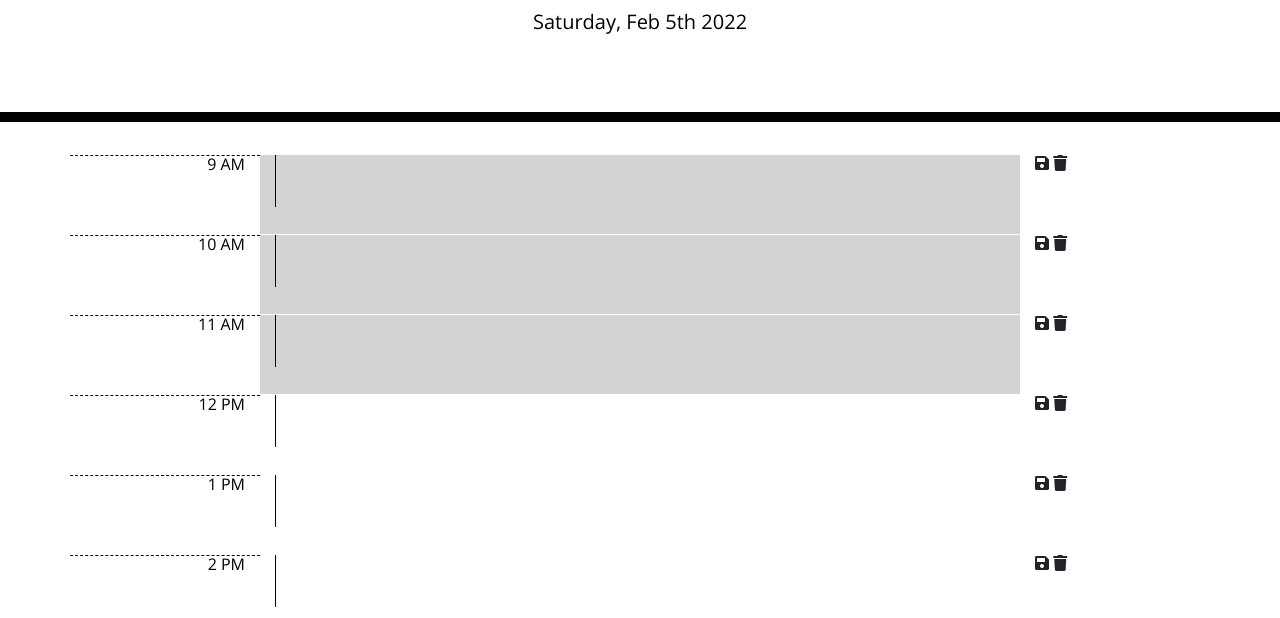
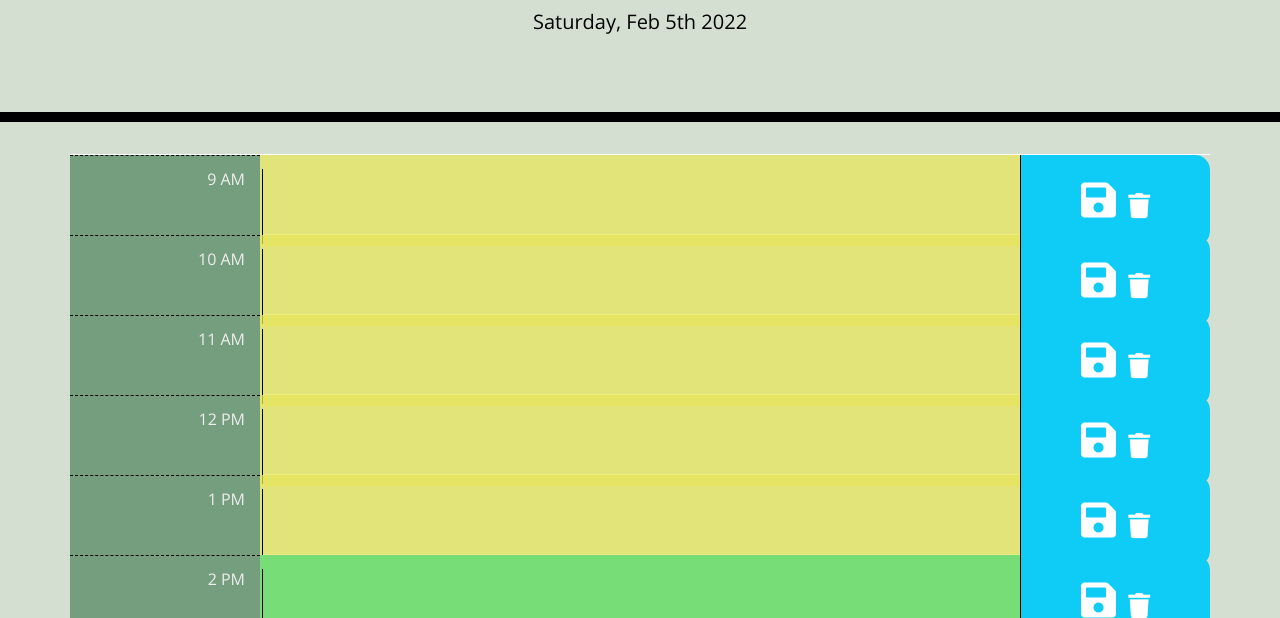
Before and after one commit to Clos01/Schedule-Your-Day-App, a plain HTML site: page Develop/index.html in a window 1280 px wide. Shown: the part 182-800 px from the top of the page. Drawn offline with nearby package versions, Linux system fonts and the light colour scheme.

Commit message:
updatded and finished style css debugged my code for js because 12 and one werent working properly

```diff
--- a/Develop/js/script.js
+++ b/Develop/js/script.js
@@ -56,7 +56,7 @@ let auditTime = function (){
     if (moment().isBetween(hour10, hour11)){
         $("#timeblock10").addClass("present");
     }
-    else if (moment().isAfter(hour10)){
+    else if (moment().isAfter(hour11)){
         $("#timeblock10").addClass("past");
     }
     else {
@@ -66,37 +66,39 @@ let auditTime = function (){
     if (moment().isBetween(hour11, hour12)){
         $("#timeblock11").addClass("present");
     }
-    else if (moment().isAfter(hour11)){
+    else if (moment().isAfter(hour12)){
         $("#timeblock11").addClass("past");
     }
     else {
         $("#timeblock11").addClass("future");
     }
     //Audit hour 12
-    if (moment().isBetween(hour12, hour13)){
+    if (moment().isBetween(hour12, hour13)) {
         $("#timeblock12").addClass("present");
     }
-    else if (moment().isAfter(hour12)){
-        $("#timeblock12").addClass(past);
+    else if (moment().isAfter(hour13)) {
+        $("#timeblock12").addClass("past");
     }
     else {
-        $("timeblock12").addClass("future");
+        $("#timeblock12").addClass("future");
     }
+
     //Audit hour 13
-    if (moment().isBetween(hour13, hour14)){
+    if (moment().isBetween(hour13, hour14)) {
         $("#timeblock13").addClass("present");
     }
-    else if (moment().isAfter(hour13)){
-        $("timeblock13").addClass("past");
+    else if (moment().isAfter(hour14)) {
+        $("#timeblock13").addClass("past");
     }
     else {
         $("#timeblock13").addClass("future");
     }
+
     //Audit hour 14
     if (moment().isBetween(hour14, hour15)){
         $("timeblock14").addClass("present");
     }
-    else if (moment().isAfter(hour14)){
+    else if (moment().isAfter(hour15)){
         $("#timeblock14").addClass("past");
     }
     else{
@@ -106,7 +108,7 @@ let auditTime = function (){
     if (moment().isBetween(hour15, hour16)){
         $("#timeblock15").addClass("present");
     }
-    else if (moment().isAfter(hour15)){
+    else if (moment().isAfter(hour16)){
         $("#timeblock15").addClass("past");
     }
     else {
@@ -116,7 +118,7 @@ let auditTime = function (){
     if (moment().isBetween(hour16, hour17)){
         $("#timeblock16").addClass("present");
     }
-    else if (moment().isAfter(hour15)){
+    else if (moment().isAfter(hour17)){
         $("#timeblock16").addClass("past");
     }
     else{
@@ -125,7 +127,7 @@ let auditTime = function (){
     if (moment().isBetween(hour16, hour17)){
         $("#timeblock16").addClass("present");
     }
-    else if (moment().isAfter(hour16)){
+    else if (moment().isAfter(hour18)){
         $("#timeblock16").addClass("past");
     }
     else {
--- a/Develop/style.css
+++ b/Develop/style.css
@@ -2,6 +2,7 @@ body {
     font-family: 'Open Sans', sans-serif;
     font-size: 16px;
     line-height: 1;
+    background-color: #d4dfd2;
   }
 
   textarea{
@@ -20,7 +21,11 @@ body {
     border-radius: 0;
     border-bottom: 10px solid black;
   }
-
+  ul.event-group {
+    min-height: 75px;
+    margin: 0;
+    list-style-type: none;
+  }
   .description{
     white-space: pre-wrap;
   }
@@ -28,7 +33,7 @@ body {
   .time-block{
     text-align: center;
     border-radius: 15px;
-  }
+    }
 
   .row {
     white-space: pre-wrap;
@@ -37,12 +42,66 @@ body {
   }
 
   .hour {
-    background-color: #ffffff;
-    color: #000000;
+    background-color: #759e7f;
+    color: #eeeeee;
     border-top: 1px dashed #000000;
+    padding-top: 15px;
   }
 
   .past {
-    background-color: #d3d3d3;
+    background-color: #e7e55dc2;
     color: white;
   }
+
+  .present {
+    background-color: #ff6961;
+    color: white;
+  }
+
+  .future {
+    background-color: #77dd77;
+    color: white;
+  }
+
+  .save-delete {
+    border-left: 1px solid black;
+    border-top-right-radius: 15px;
+    border-bottom-right-radius: 15px;
+    background-color: #0fccf7;
+    color: white;
+    text-align: center;
+    padding-top: 25px;
+  }
+
+  .save-delete i.fa-save{
+    font-size: 40px;
+  }
+
+  .save-delete i.fa-save:hover {
+    font-size: 50px;
+    color: #3cff0b;
+    transition: all .3s ease-in-out;
+    cursor: pointer;
+  }
+
+  .save-delete i.fa-trash{
+    font-size: 25px;
+    padding-left: 8px;
+  }
+
+  .save-delete i.fa-trash:hover {
+    font-size: 25px;
+    color: #ff0000b9;
+    transition: all .5s ease-in-out;
+   cursor: pointer;
+  }
+  .event-group{
+    padding: 14px 0 0 2px;
+  }
+  .events{
+    margin: 0;
+    height: 75px;
+    color: #000000;
+    font-size: 14px;
+    line-height: 22px;
+  }
```
